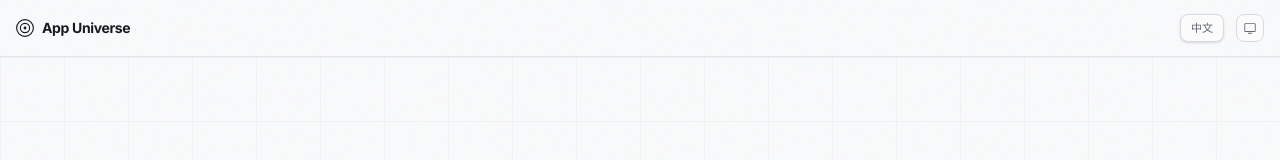
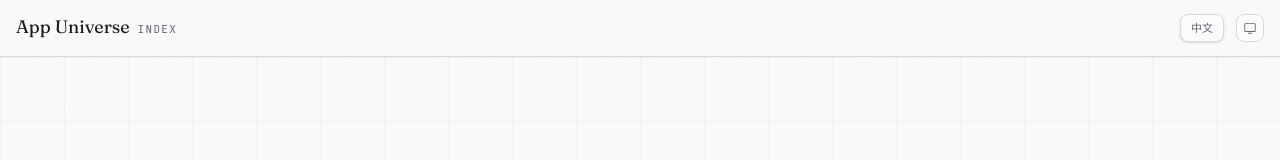
Before and after one commit to cookabc/app-universe, a Next.js app: page / in a window 1280 px wide. Shown: the top 160 px of the page. Built offline with nearby package versions, Linux system fonts and the light colour scheme.

Commit message:
style(chrome): minimal header and three-column footer
Header drops the logo mark for a serif wordmark + "Index" label.
Footer gains the reference footer structure (brand / navigate /
colophon) over hairline rules, with a bottom copyright strip.

```diff
--- a/src/components/Footer.tsx
+++ b/src/components/Footer.tsx
@@ -17,25 +17,52 @@ export const Footer = () => {
         : `${tools.length} tools · updated ${CURATED_UPDATED}`
 
     return (
-        <footer className="w-full mt-auto py-10 border-t border-border/60">
-            <div className="container max-w-7xl mx-auto px-4 flex flex-col sm:flex-row items-center justify-between gap-4">
-                <div className="text-center sm:text-left space-y-1">
-                    <p className="text-sm text-muted-foreground">
+        <footer className="w-full mt-auto border-t border-border">
+            <div className="container max-w-7xl mx-auto px-4 py-14 grid gap-10 sm:grid-cols-3">
+                <div className="space-y-3">
+                    <p className="serif-display text-xl text-foreground">{brand}</p>
+                    <p className="index-label">{meta}</p>
+                </div>
+                <nav aria-label="Site" className="space-y-2">
+                    <p className="index-label mb-3">Navigate</p>
+                    <ul className="space-y-2 text-sm">
+                        <li>
+                            <Link href="/" className="text-muted-foreground hover:text-foreground transition-colors">
+                                {home}
+                            </Link>
+                        </li>
+                        <li>
+                            <Link
+                                href="/privacy"
+                                className="text-muted-foreground hover:text-foreground transition-colors"
+                            >
+                                {privacy}
+                            </Link>
+                        </li>
+                        <li>
+                            <Link
+                                href="/terms"
+                                className="text-muted-foreground hover:text-foreground transition-colors"
+                            >
+                                {terms}
+                            </Link>
+                        </li>
+                    </ul>
+                </nav>
+                <div className="space-y-3">
+                    <p className="index-label">Colophon</p>
+                    <p className="text-sm text-muted-foreground leading-relaxed">
+                        A hand-maintained index of tools that earn their place. Set in Fraunces & Inter.
+                    </p>
+                </div>
+            </div>
+            <div className="border-t border-border">
+                <div className="container max-w-7xl mx-auto px-4 py-5 flex items-center justify-between">
+                    <p className="index-label">
                         © {new Date().getFullYear()} {brand}
                     </p>
-                    <p className="text-xs text-muted-foreground/80">{meta}</p>
+                    <p className="index-label hidden sm:inline">{tools.length} entries</p>
                 </div>
-                <nav aria-label="Legal" className="flex items-center gap-6 text-sm text-muted-foreground">
-                    <Link href="/privacy" className="hover:text-foreground transition-colors">
-                        {privacy}
-                    </Link>
-                    <Link href="/terms" className="hover:text-foreground transition-colors">
-                        {terms}
-                    </Link>
-                    <Link href="/" className="hover:text-foreground transition-colors">
-                        {home}
-                    </Link>
-                </nav>
             </div>
         </footer>
     )
--- a/src/components/Header.tsx
+++ b/src/components/Header.tsx
@@ -10,25 +10,14 @@ export const Header = () => {
     const brand = isReady ? t('brand.name') : 'App Universe'
 
     return (
-        <header className="sticky top-0 z-[var(--z-header)] w-full bg-background/75 backdrop-blur-xl border-b border-border/60">
+        <header className="sticky top-0 z-[var(--z-header)] w-full bg-background/85 backdrop-blur-md border-b border-border">
             <div className="container max-w-7xl mx-auto px-4 h-14 flex items-center justify-between">
                 <Link
                     href="/"
-                    className="flex items-center gap-2 text-sm font-bold tracking-tight text-foreground hover:text-primary transition-colors"
+                    className="flex items-baseline gap-2 text-foreground hover:opacity-70 transition-opacity"
                 >
-                    <svg
-                        width="18"
-                        height="18"
-                        viewBox="0 0 125 125"
-                        fill="none"
-                        xmlns="http://www.w3.org/2000/svg"
-                        aria-hidden="true"
-                    >
-                        <circle cx="62.5" cy="62.5" r="58" stroke="currentColor" strokeWidth="8" />
-                        <circle cx="62.5" cy="62.5" r="32" stroke="currentColor" strokeWidth="8" />
-                        <circle cx="62.5" cy="62.5" r="10" fill="currentColor" />
-                    </svg>
-                    {brand}
+                    <span className="serif-display text-lg leading-none">{brand}</span>
+                    <span className="index-label hidden sm:inline">Index</span>
                 </Link>
 
                 <div className="flex items-center gap-3">
```
